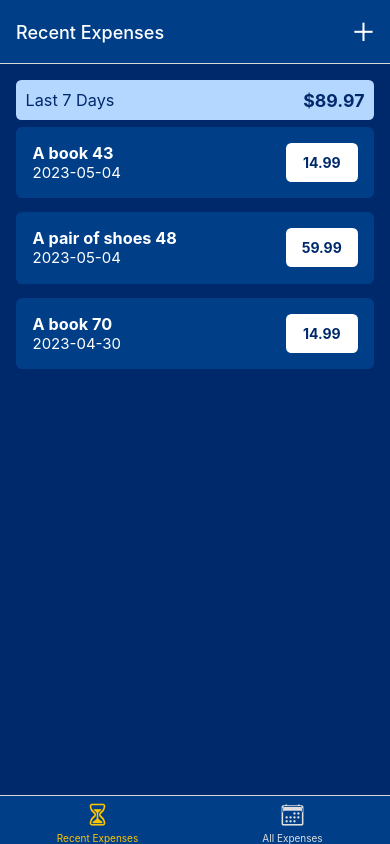
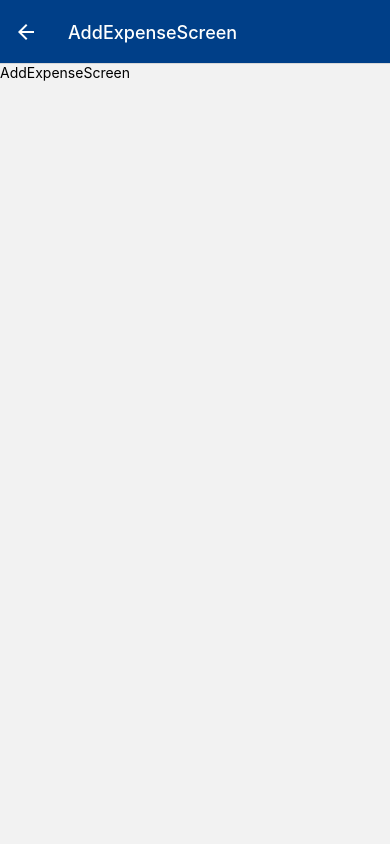
Before and after one commit to washtakzo/expense-tracker-app, a React Native app: screen /AddExpenseScreen in a window 390 px wide. Built offline with nearby package versions, Linux system fonts and the light colour scheme.

Commit message:
Navigation update : added NativeStack beside BottomTab navigation - added AddExpenseScreen navigation logic

```diff
--- a/App.tsx
+++ b/App.tsx
@@ -1,6 +1,7 @@
 import { StatusBar } from "expo-status-bar";
 import { NavigationContainer } from "@react-navigation/native";
 import { createBottomTabNavigator } from "@react-navigation/bottom-tabs";
+import { createNativeStackNavigator } from "@react-navigation/native-stack";
 import AllExpenses from "./screens/AllExpenses";
 import RecentExpenses from "./screens/RecentExpenses";
 import { themeColors } from "./utils/colors";
@@ -8,19 +9,12 @@ import Ionicons from "@expo/vector-icons/Ionicons";
 import AddButton from "./components/AddButton";
 import { Provider } from "react-redux";
 import { store } from "./store";
+import AddExpenseScreen from "./screens/AddExpenseScreen";
 
+const NativeStack = createNativeStackNavigator();
 const Tab = createBottomTabNavigator();
 
-//TODO:Redux or Context for :
-//TODO:Add Expense
-//TODO:Delete Expense
-//TODO:Update Expense
-
-export default function App() {
-  return (
-    <Provider store={store}>
-      <NavigationContainer>
-        <StatusBar style="light" />
+const TabNavigator = () => (
   <Tab.Navigator
     screenOptions={{
       headerStyle: { backgroundColor: themeColors.secondaryDark },
@@ -53,6 +47,27 @@ export default function App() {
       }}
     />
   </Tab.Navigator>
+);
+
+export default function App() {
+  return (
+    <Provider store={store}>
+      <NavigationContainer>
+        <StatusBar style="light" />
+        <NativeStack.Navigator
+          screenOptions={{
+            headerShown: false,
+            headerStyle: { backgroundColor: themeColors.secondaryDark },
+            headerTintColor: themeColors.textOnPrimary,
+          }}
+        >
+          <NativeStack.Screen name="TabNavigator" component={TabNavigator} />
+          <NativeStack.Screen
+            name="AddExpenseScreen"
+            component={AddExpenseScreen}
+            options={{ headerShown: true }}
+          />
+        </NativeStack.Navigator>
       </NavigationContainer>
     </Provider>
   );
--- a/components/AddButton.tsx
+++ b/components/AddButton.tsx
@@ -6,10 +6,13 @@ import ModalCard from "./UI/ModalCard";
 import CustomButton from "./CustomButton";
 import { useDispatch } from "react-redux";
 import { expenseActions } from "../store/expenses-slice";
+import { useNavigation } from "@react-navigation/native";
 
 const deviceWidth = Dimensions.get("window").width;
 
 const AddButton = () => {
+  const navigation = useNavigation();
+
   const [isModalVisible, setIsModalVisble] = React.useState(false);
 
   const dispatch = useDispatch();
@@ -37,6 +40,8 @@ const AddButton = () => {
     );
 
     closeModal();
+
+    navigation.navigate({ name: "AddExpenseScreen" });
   };
 
   return (
--- /dev/null
+++ b/screens/AddExpenseScreen.tsx
@@ -0,0 +1,14 @@
+import { StyleSheet, Text, View } from "react-native";
+import React from "react";
+
+const AddExpenseScreen = () => {
+  return (
+    <View>
+      <Text>AddExpenseScreen</Text>
+    </View>
+  );
+};
+
+export default AddExpenseScreen;
+
+const styles = StyleSheet.create({});
```
Lines whose indentation alone changed are shown as unchanged.
